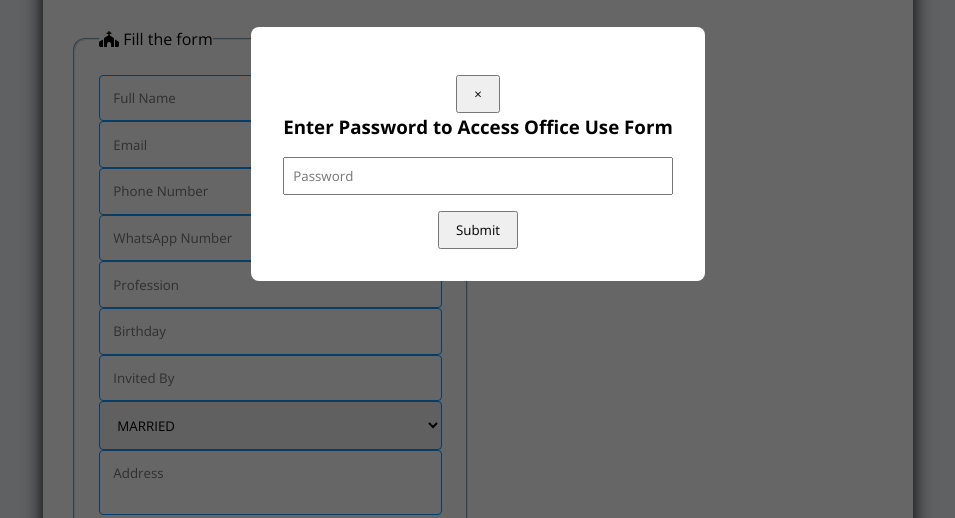
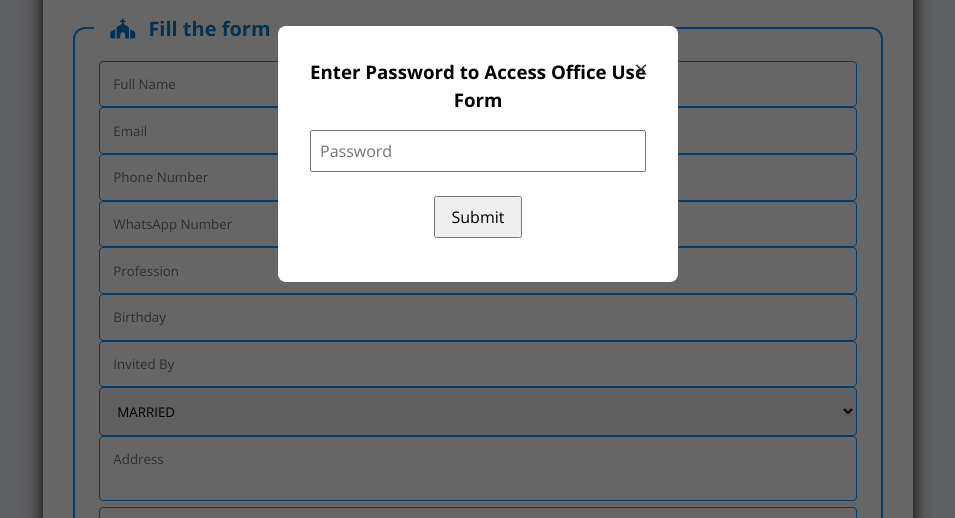
Before and after one commit to Wordsanctuarylagos/testrun, a plain HTML site: page index.html in a window 1280 px wide. Both pictures are taken after a click on the button "Office Use". Shown: the part 246-764 px from the top of the page, without its empty margins (162-1117 px from the left). Drawn offline with nearby package versions, Linux system fonts and the light colour scheme.

Commit message:
Update style.css
Done by Taiwo

```diff
--- a/style.css
+++ b/style.css
@@ -288,6 +288,123 @@ footer .social-icons a{
 
 }
 
+/* Stack form fields vertically */
+.contact form {
+  display: flex;
+  flex-direction: column;
+  gap: 1rem;
+}
+
+.form-group.full {
+  width: 100%;
+}
+
+/* Enhance fieldset and legend */
+form fieldset {
+  border: 2px solid var(--blue);
+  border-radius: 12px;
+  padding: 2rem 1.5rem 1.5rem;
+  position: relative;
+  margin-bottom: 2rem;
+}
+
+form legend {
+  font-size: 1.25rem;
+  font-weight: 700;
+  color: var(--blue-dark);
+  background-color: white;
+  padding: 0 1rem;
+  position: absolute;
+  top: -0.9rem;
+  left: 1.2rem;
+  z-index: 1;
+}
+
+form legend i {
+  margin-right: 0.5rem;
+  color: var(--blue-dark);
+}
+
+/* Spacing between fields */
+.form-group.full {
+  margin-bottom: 1rem;
+}
+
+/* Password Modal Styling */
+.password-modal {
+  display: none;
+  position: fixed;
+  z-index: 1000;
+  top: 0;
+  left: 0;
+  width: 100%;
+  height: 100%;
+  background-color: rgba(0,0,0,0.6);
+  justify-content: center;
+  align-items: center;
+}
+
+.password-modal-content {
+  background: white;
+  padding: 2rem;
+  border-radius: 8px;
+  text-align: center;
+  width: 90%;
+  max-width: 400px;
+  position: relative;
+}
+
+.password-modal input {
+  padding: 0.5rem;
+  margin-top: 1rem;
+  margin-bottom: 1rem;
+  width: 100%;
+  font-size: 1rem;
+}
+
+.password-modal button {
+  margin-top: 0.5rem;
+  padding: 0.5rem 1rem;
+  font-size: 1rem;
+}
+
+.password-modal .close-modal {
+  position: absolute;
+  top: 10px;
+  right: 14px;
+  font-size: 1.5rem;
+  background: transparent;
+  border: none;
+  cursor: pointer;
+  color: #333;
+}
+
+.error-message {
+  color: red;
+  margin-top: 0.75rem;
+  font-size: 0.95rem;
+}
+
+/* Modal fade-in animation */
+@keyframes fadeScaleIn {
+  from {
+    opacity: 0;
+    transform: scale(0.85);
+  }
+  to {
+    opacity: 1;
+    transform: scale(1);
+  }
+}
+
+.animate-modal {
+  animation: fadeScaleIn 0.4s ease-out;
+}
+
+
+
+
+
 
 /* Large Screen */
 @media screen and (min-width: 780px){
```
